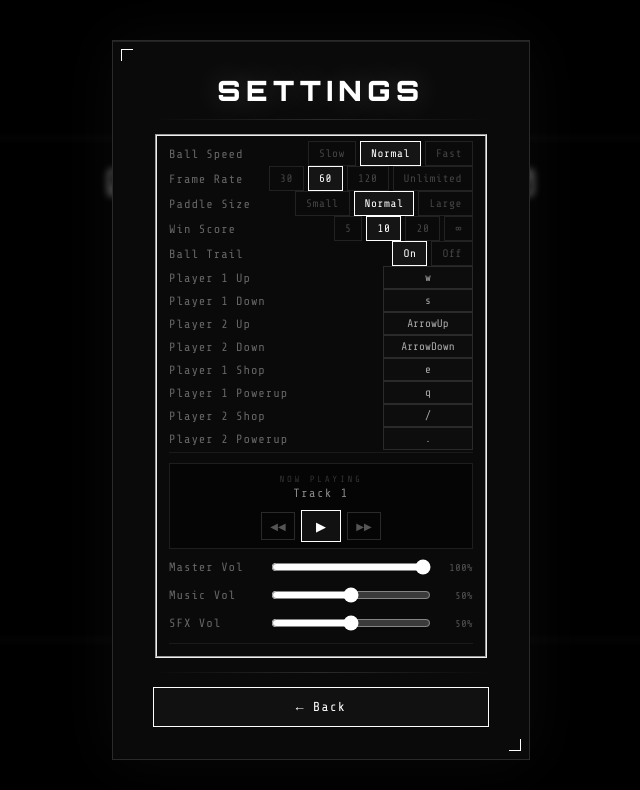
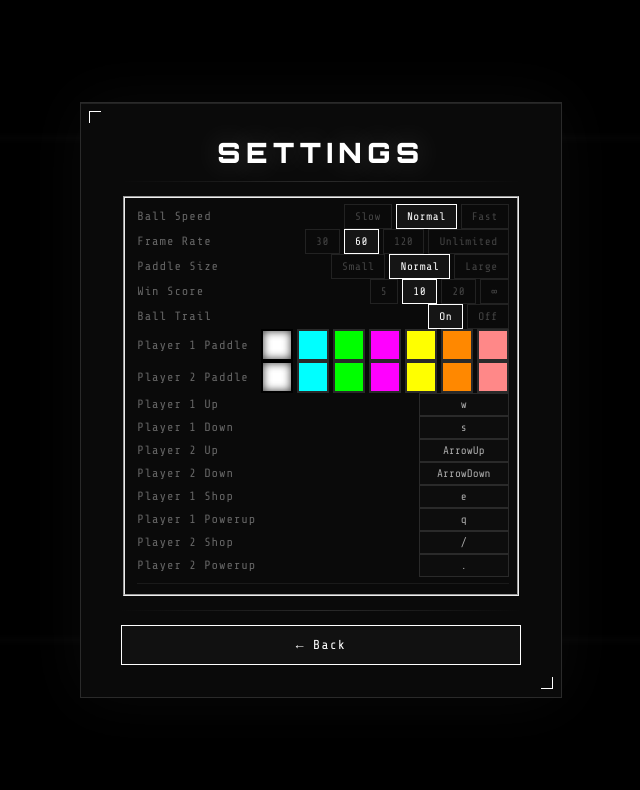
Before and after one commit to MethodicGnat/Rogue-Pong, a plain HTML site: page index.html in a window 1280 px wide. Both pictures are taken after a click on the button "⚙ Settings". Shown: the whole page, without its empty margins (319-959 px from the left). Drawn offline with nearby package versions, Linux system fonts and the light colour scheme.

Commit message:
ability to change paddle colors in settings (also made setitngs window scrollable for more scability)
Co-authored-by: Copilot <copilot@github.com>

```diff
--- a/game.js
+++ b/game.js
@@ -8,7 +8,8 @@ const SETTINGS = {
   paddleSize: { small: 50, normal: 80, large: 110 },
   winScore:   { '5': 5, '10': 10, '20': 20, '0': 0 },
   trail:      { on: true, off: false },
-  frameRate:  { '30': 30, '60': 60, '120': 120, unlimited: 0 }
+  frameRate:  { '30': 30, '60': 60, '120': 120, unlimited: 0 },
+  paddleColor: { white: '#fff', cyan: '#0ff', lime: '#0f0', magenta: '#f0f', yellow: '#ff0', orange: '#f80', pink: '#f88' }
 };
 
 let cfg = {
@@ -16,7 +17,9 @@ let cfg = {
   paddleSize: 'normal',
   winScore:   '10',
   trail:      'on',
-  frameRate:  '60'
+  frameRate:  '60',
+  leftPaddleColor:  'white',
+  rightPaddleColor: 'white'
 };
 
 // ── Keybinds ──────────────────────────────────────────────
@@ -757,10 +760,10 @@ function draw() {
   const leftGlow  = hasEffect('bigpaddle_left')  ? '#4f4' : hasEffect('shrink_left')  ? '#f84' : null;
   const rightGlow = hasEffect('bigpaddle_right') ? '#4f4' : hasEffect('shrink_right') ? '#f84' : null;
 
-  ctx.fillStyle = leftGlow || '#fff';
+  ctx.fillStyle = leftGlow || SETTINGS.paddleColor[cfg.leftPaddleColor];
   ctx.fillRect(20, leftY, PAD_W, leftPadH);
 
-  ctx.fillStyle = rightGlow || '#fff';
+  ctx.fillStyle = rightGlow || SETTINGS.paddleColor[cfg.rightPaddleColor];
   ctx.fillRect(W - 20 - PAD_W, rightY, PAD_W, rightPadH);
 
   // Ball (purple tint when ghost is active)
--- a/index.html
+++ b/index.html
@@ -83,6 +83,30 @@
         <div class="btn-group">
           <button class="opt-btn active" data-setting="trail" data-value="on">On</button>
           <button class="opt-btn" data-setting="trail" data-value="off">Off</button>
+        </div>
+      </div>
+      <div class="setting-row">
+        <label>Player 1 Paddle</label>
+        <div class="btn-group color-group">
+          <button class="opt-btn color-btn active" data-setting="leftPaddleColor" data-value="white" style="background-color: #fff; color: #000;" title="White">◯</button>
+          <button class="opt-btn color-btn" data-setting="leftPaddleColor" data-value="cyan" style="background-color: #0ff; color: #000;" title="Cyan">◯</button>
+          <button class="opt-btn color-btn" data-setting="leftPaddleColor" data-value="lime" style="background-color: #0f0; color: #000;" title="Lime">◯</button>
+          <button class="opt-btn color-btn" data-setting="leftPaddleColor" data-value="magenta" style="background-color: #f0f;" title="Magenta">◯</button>
+          <button class="opt-btn color-btn" data-setting="leftPaddleColor" data-value="yellow" style="background-color: #ff0; color: #000;" title="Yellow">◯</button>
+          <button class="opt-btn color-btn" data-setting="leftPaddleColor" data-value="orange" style="background-color: #f80;" title="Orange">◯</button>
+          <button class="opt-btn color-btn" data-setting="leftPaddleColor" data-value="pink" style="background-color: #f88;" title="Pink">◯</button>
+        </div>
+      </div>
+      <div class="setting-row">
+        <label>Player 2 Paddle</label>
+        <div class="btn-group color-group">
+          <button class="opt-btn color-btn active" data-setting="rightPaddleColor" data-value="white" style="background-color: #fff; color: #000;" title="White">◯</button>
+          <button class="opt-btn color-btn" data-setting="rightPaddleColor" data-value="cyan" style="background-color: #0ff; color: #000;" title="Cyan">◯</button>
+          <button class="opt-btn color-btn" data-setting="rightPaddleColor" data-value="lime" style="background-color: #0f0; color: #000;" title="Lime">◯</button>
+          <button class="opt-btn color-btn" data-setting="rightPaddleColor" data-value="magenta" style="background-color: #f0f;" title="Magenta">◯</button>
+          <button class="opt-btn color-btn" data-setting="rightPaddleColor" data-value="yellow" style="background-color: #ff0; color: #000;" title="Yellow">◯</button>
+          <button class="opt-btn color-btn" data-setting="rightPaddleColor" data-value="orange" style="background-color: #f80;" title="Orange">◯</button>
+          <button class="opt-btn color-btn" data-setting="rightPaddleColor" data-value="pink" style="background-color: #f88;" title="Pink">◯</button>
         </div>
       </div>
       <div class="setting-row">
--- a/style.css
+++ b/style.css
@@ -82,6 +82,12 @@ canvas {
 }
 .menu-box::before { top: 8px; left: 8px; border-width: 1px 0 0 1px; }
 .menu-box::after  { bottom: 8px; right: 8px; border-width: 0 1px 1px 0; }
+
+.settings-box {
+  max-height: 400px;
+  overflow-y: auto;
+  padding-right: 8px;
+}
 
 .menu-title {
   font-family: 'Orbitron', monospace;
@@ -189,6 +195,28 @@ canvas {
 .opt-btn:hover { border-color: #555; color: #aaa; }
 .opt-btn.active { border-color: #fff; color: #fff; background: #151515; }
 
+.color-btn {
+  width: 32px !important;
+  height: 32px !important;
+  padding: 0 !important;
+  border: 2px solid #2a2a2a;
+  display: flex;
+  align-items: center;
+  justify-content: center;
+  font-size: 0;
+  transition: all 0.12s ease;
+}
+
+.color-btn:hover {
+  border-color: #fff;
+  transform: scale(1.1);
+}
+
+.color-btn.active {
+  border-color: #000;
+  box-shadow: inset 0 0 8px rgba(0,0,0,0.8);
+}
+
 .winner-score {
   font-family: 'Orbitron', monospace;
   font-size: 36px;
@@ -205,7 +233,7 @@ canvas {
   border-top: 1px solid #1a1a1a;
   border-bottom: 1px solid #1a1a1a;
   padding: 10px 0;
-  margin: 2px 0;
+  margin: 6px 0;
 }
 
 .audio-player {
```
